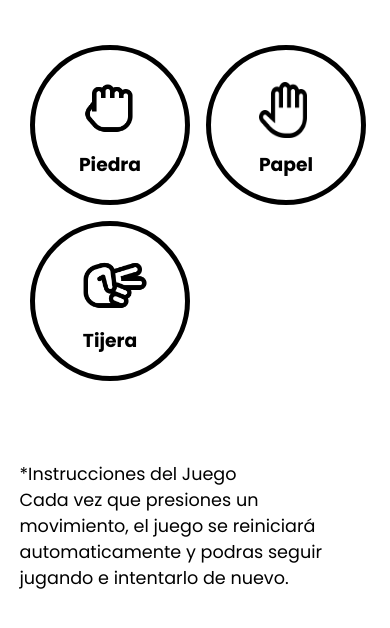
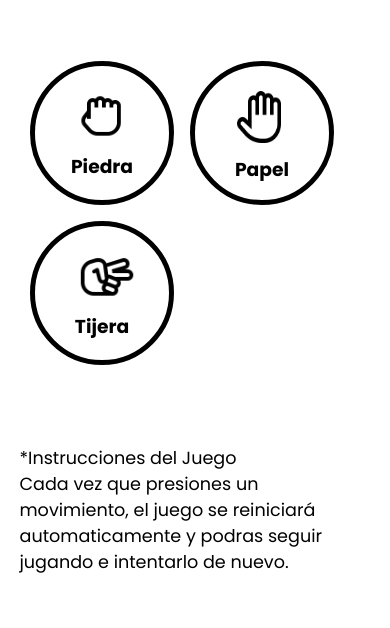
Before and after one commit to chelooa/piedra-papel-tijera, a plain HTML site: page index.html in a window 390 px wide. Shown: the part 336-964 px from the top of the page. Drawn offline with nearby package versions, Linux system fonts and the light colour scheme.

Commit message:
Actualizacion responsive en moviles

```diff
--- a/style.css
+++ b/style.css
@@ -126,61 +126,23 @@ dialog{
     user-select: none;
 }
 
-@media (max-width: 430px){
+
+@media (max-width: 900px){
     .contenedor_elemento_movimientos{
-        width: 8rem;
-        height: 8rem;
+        width: 9rem;
+        height: 9rem;
 
     }
     .imagenes_movimientos{
         width: 3.75rem;
-        height: 4.5rem;
+        height: 3.75rem;
     }
     #papel{
-        width: 2.25rem;
-        height: 2.75rem;
-        margin-right: 5px;
-        margin-bottom: 3px;
-        margin-top: 8px;
-    }
-
-    #tijera{
-        margin-left: 8px;
-    }
-
-    .contenedor_movimientos{
-        display: flex;
-        flex-wrap: wrap;
-        padding-left: 3%;
-
-
-    }
-
-    .contenedor_principal{
-        height: 70rem;
-        margin-top: 15rem;
-    }
-
-
-
-}
-
-@media (max-width: 900px){
-    .contenedor_elemento_movimientos{
-        width: 10rem;
-        height: 10rem;
-
-    }
-    .imagenes_movimientos{
-        width: 4.5rem;
-        height: 4.5rem;
-    }
-    #papel{
-        width: 3rem;
-        height: 3.5rem;
+        width: 2.75rem;
+        height: 3.25rem;
         margin-right: 7px;
         margin-bottom: 5px;
-        margin-top: 10px;
+        margin-top: 8px;
     }
 
     #tijera{
@@ -192,6 +154,11 @@ dialog{
         flex-wrap: wrap;
         padding-left: 3%;
     }
+    .contenedor_principal{
+        height: 70rem;
+        margin-top: 15rem;
+    }
+
 
 
 }
```
